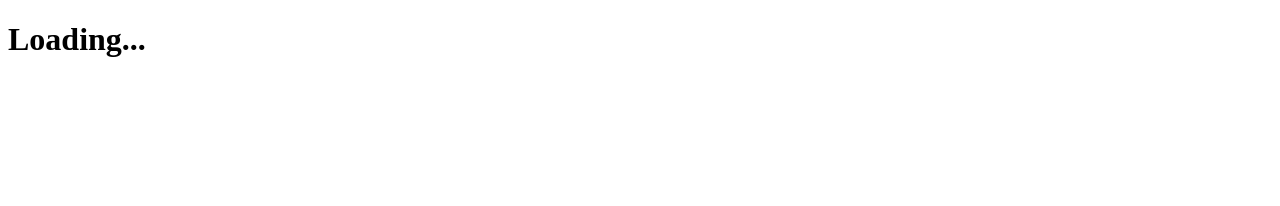
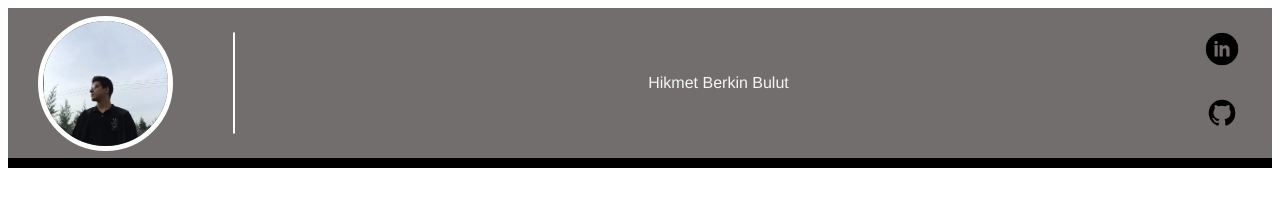
Before and after one commit to bekX0/bekX0.github.io, a plain HTML site: page index.html in a window 1280 px wide. Drawn offline with Linux system fonts and the light colour scheme.

Commit message:
header commit

```diff
--- a/index.html
+++ b/index.html
@@ -2,9 +2,22 @@
 <html>
     <head>
         <title>NOT READY!</title>
+        <link rel="stylesheet" href="styles.css">
     </head>
     <body>
-        <h1>Loading...</h1>
+        <div class="header-container">
+            <div class="profile">
+                <div class="pp"><img class="img" src="images/picture.jpg"></div>
+                <div class="line"></div>
+            </div>
+
+            <div class="name">Hikmet Berkin Bulut</div>
+            <div class="links">
+                <div class="link"><a href="https://www.linkedin.com/in/hikmet-berkin-bulut-565ab6201/"><img class="logo" src="images/linkedin.png"></a></div>
+                <div class="link"><a href="https://github.com/bekX0"><img class="logo" src="images/github.png"></a></div>
+                <!-- <div class="link"></div> -->
+            </div>
+        </div>
     </body>
 
 </html>
--- a/styles.css
+++ b/styles.css
@@ -0,0 +1,63 @@
+*{
+    font-family:  Helvetica, Arial sans-serif;
+}
+
+.header-container{
+    background-color: rgb(114, 110, 110);
+    height: 150px;
+    display: flex;
+    justify-content: space-between;
+    align-items: center;
+    color: whitesmoke;
+    border-bottom: 10px solid black;
+}
+
+.profile{
+    display: flex;
+    align-items: center;
+}
+
+.pp{
+    margin: 30px;
+    /* margin-right: 0; */
+    width: 125px;
+    height: 125px;
+    border: 5px solid white;
+    border-radius: 150px;
+    overflow: hidden;
+}
+
+.img{
+    padding: 0;
+    margin-left: 1px;
+    height: 100%;
+    width: 100%;
+    object-fit: cover;
+}
+
+.line{
+    border-radius: 10px;
+    border: 1px solid white;
+    height: 100px;
+    margin: 30px;
+}
+
+.name{
+    color: whitesmoke;
+}
+
+.links{
+    display: flex;
+    padding: 20px;
+    flex-direction: column;
+    align-items: center;
+}
+.link{
+    margin: 10px;
+    align-items: center;
+}
+
+.logo{
+    height: 40px;
+    width: 40px;
+}
```
Also changed, not shown: images/github.png (added), images/linkedin.png (added), images/picture.jpg (added).
